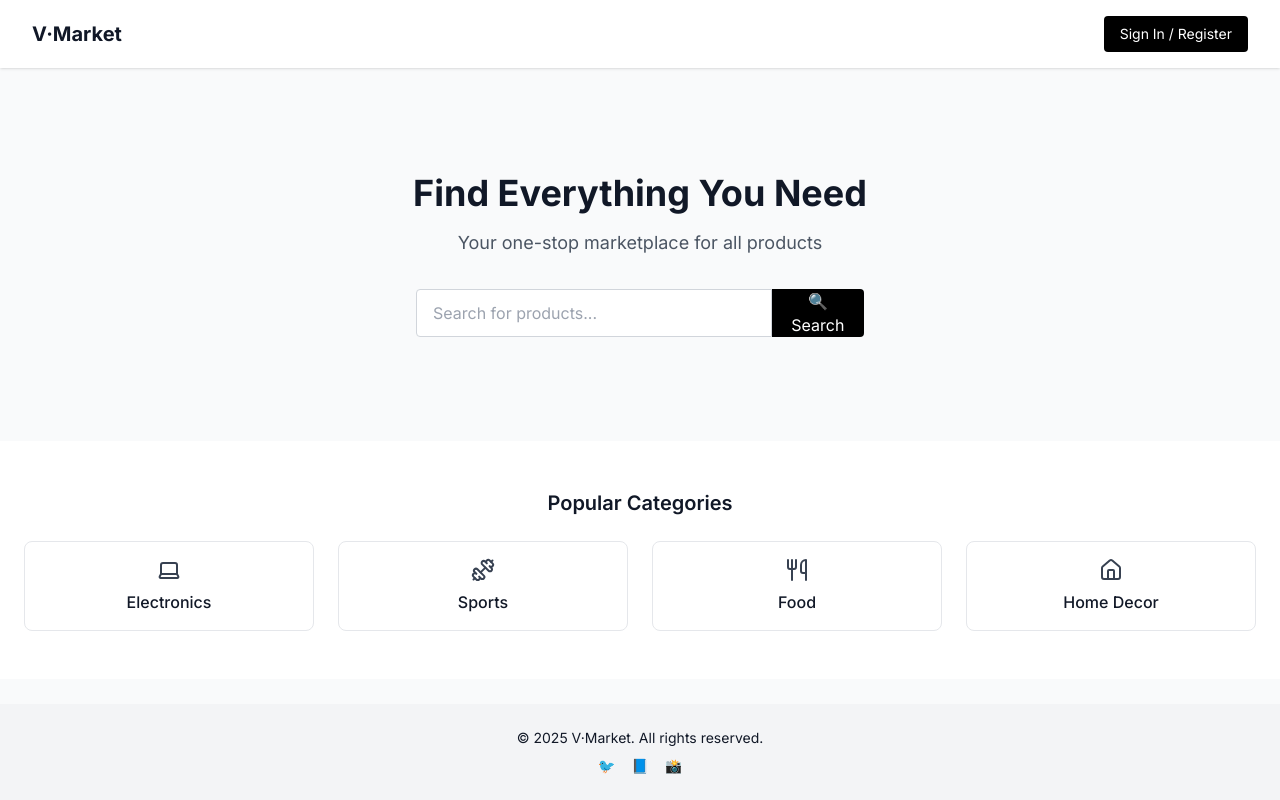
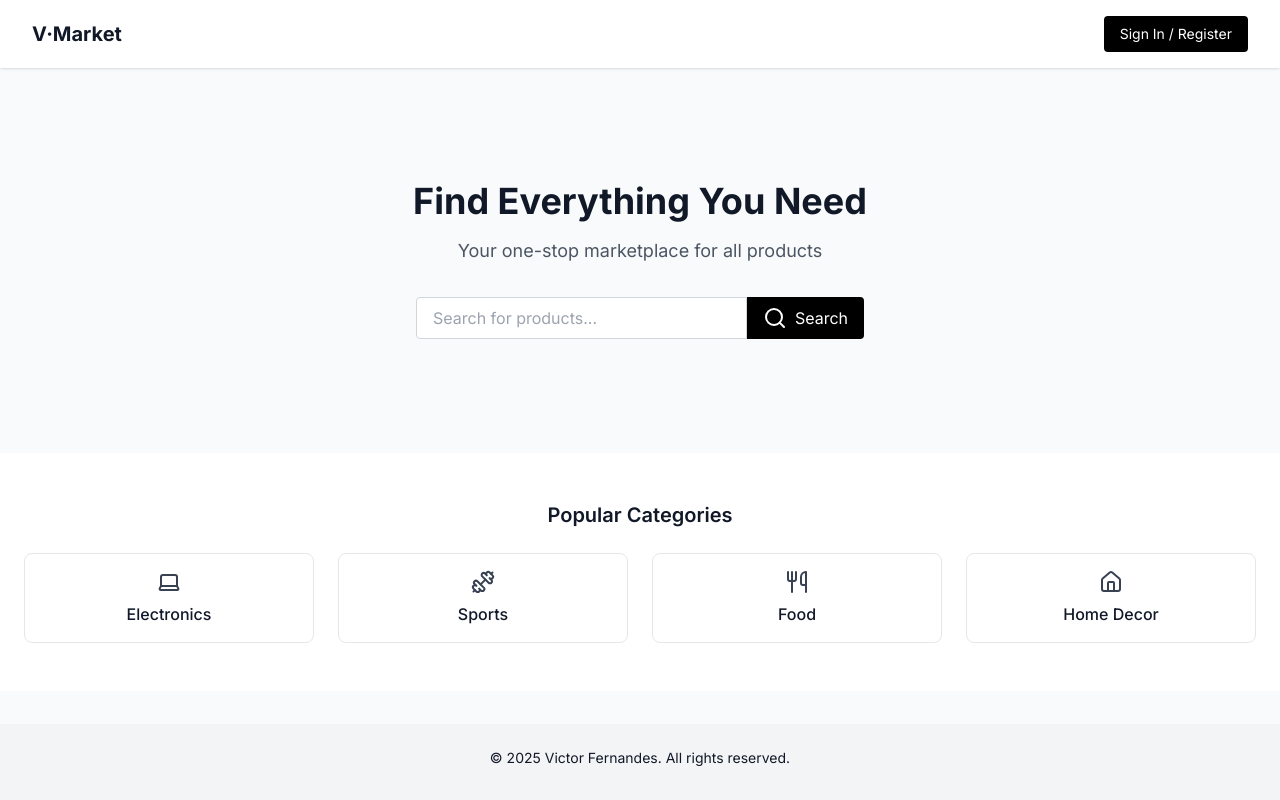
Before and after one commit to Victormrf/marketplace, a Next.js app in the folder nextjs-frontend/: page / in a window 1280 px wide. Built offline with nearby package versions, Linux system fonts and the light colour scheme.

Commit message:
Added category page

```diff
--- a/nextjs-frontend/app/page.tsx
+++ b/nextjs-frontend/app/page.tsx
@@ -1,5 +1,12 @@
 import Link from "next/link";
-import { Laptop, Dumbbell, Utensils, Home as HomeIcon } from "lucide-react";
+import {
+  Laptop,
+  Dumbbell,
+  Utensils,
+  Home as HomeIcon,
+  Search,
+} from "lucide-react";
+import CategoryCard from "@/components/categoryCard";
 
 export default function HomePage() {
   return (
@@ -29,8 +36,8 @@ export default function HomePage() {
             placeholder="Search for products..."
             className="px-4 py-2 w-full border border-gray-300 rounded-l"
           />
-          <button className="px-4 bg-black text-white rounded-r hover:bg-gray-800">
-            🔍 Search
+          <button className="flex items-center justify-center gap-2 px-4 bg-black text-white rounded-r hover:bg-gray-800">
+            <Search /> Search
           </button>
         </div>
       </section>
@@ -57,34 +64,8 @@ export default function HomePage() {
 
       {/* Footer */}
       <footer className="bg-gray-100 text-sm text-center py-6">
-        <p className="mb-2">© 2025 V·Market. All rights reserved.</p>
-        <div className="flex justify-center gap-4 text-gray-500">
-          <a href="#" className="hover:text-black">
-            🐦
-          </a>
-          <a href="#" className="hover:text-black">
-            📘
-          </a>
-          <a href="#" className="hover:text-black">
-            📸
-          </a>
-        </div>
+        <p className="mb-2">© 2025 Victor Fernandes. All rights reserved.</p>
       </footer>
     </div>
   );
 }
-
-function CategoryCard({
-  icon,
-  label,
-}: {
-  icon: React.ReactNode;
-  label: string;
-}) {
-  return (
-    <div className="p-4 border rounded-lg flex flex-col items-center hover:shadow transition">
-      <div className="mb-2 text-gray-700">{icon}</div>
-      <p className="font-medium">{label}</p>
-    </div>
-  );
-}
--- a/nextjs-frontend/app/products/page.tsx
+++ b/nextjs-frontend/app/products/page.tsx
@@ -1,3 +1,16 @@
-export function ProductsPage() {
-  return <div className="max-w-4xl mx-auto">Listagem de Produtos</div>;
+"use client";
+import { useSearchParams } from "next/navigation";
+
+export default function ProductsPage() {
+  const searchParams = useSearchParams();
+  const category = searchParams.get("category");
+
+  return (
+    <div>
+      <h1 className="text-2xl font-bold mb-4">
+        Produtos da categoria: {category}
+      </h1>
+      {/* Renderize os produtos filtrados aqui */}
+    </div>
+  );
 }
--- /dev/null
+++ b/nextjs-frontend/components/categoryCard.tsx
@@ -0,0 +1,19 @@
+import Link from "next/link";
+
+export default function CategoryCard({
+  icon,
+  label,
+}: {
+  icon: React.ReactNode;
+  label: string;
+}) {
+  return (
+    <Link
+      href={`/products?category=${encodeURIComponent(label)}`}
+      className="p-4 border rounded-lg flex flex-col items-center hover:shadow transition cursor-pointer no-underline text-inherit"
+    >
+      <div className="mb-2 text-gray-700">{icon}</div>
+      <p className="font-medium">{label}</p>
+    </Link>
+  );
+}
```
